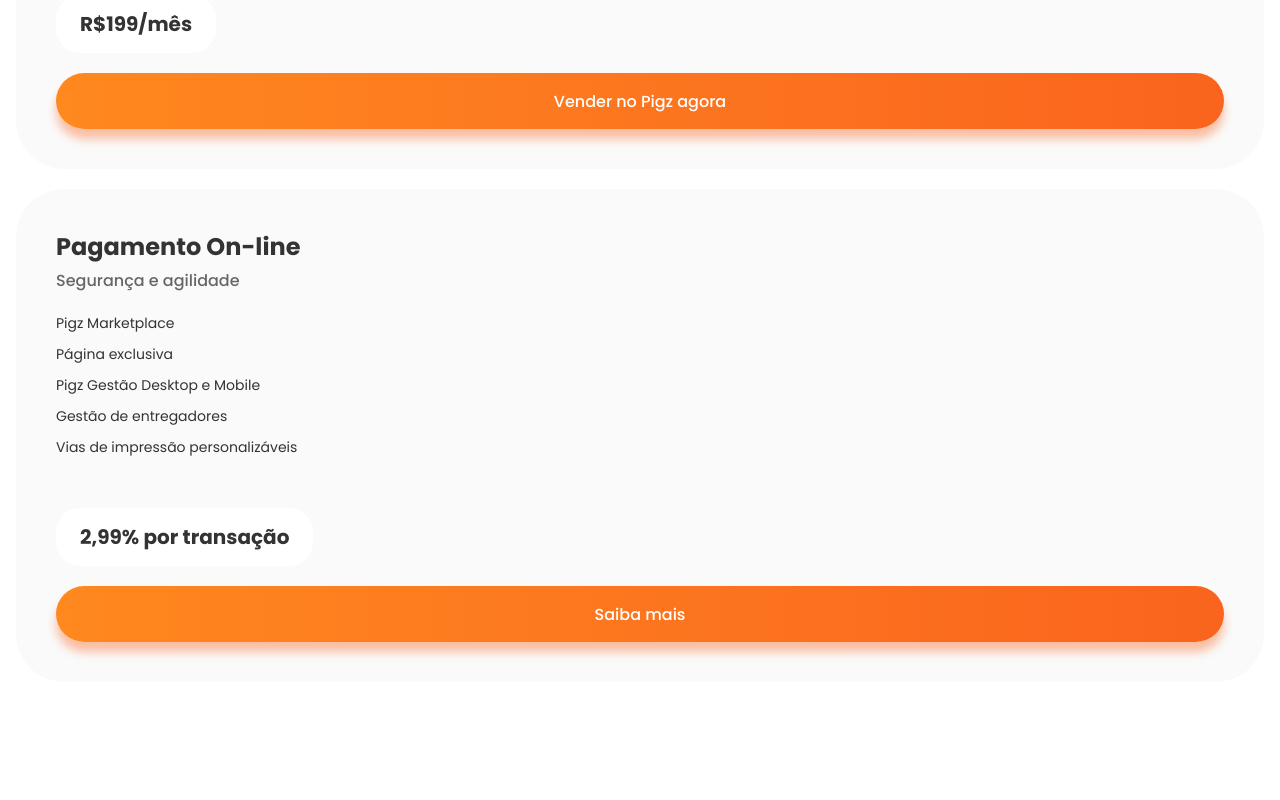
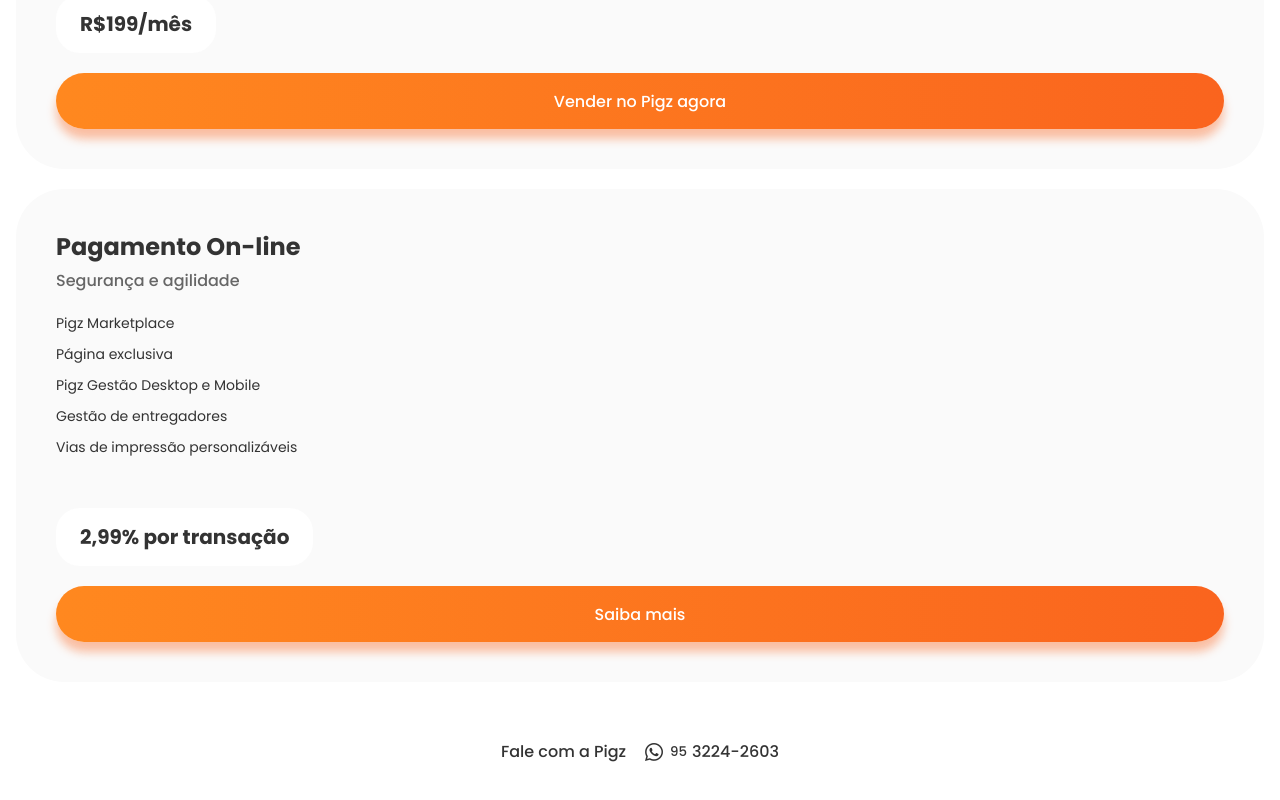
Before and after one commit to Adrianodbs/desafio-tecnico-09-06, a React (Vite) app: page / in a window 1280 px wide. Shown: the part 3481-4281 px from the top of the page. Before the commit the page ends 4183 px from the top, so only its background shows below. Built offline with nearby package versions, Linux system fonts and the light colour scheme.

Commit message:
finalizando infoContainer

```diff
--- a/src/pages/InfoContainer/index.jsx
+++ b/src/pages/InfoContainer/index.jsx
@@ -1,6 +1,8 @@
 import * as C from './style'
 
 import phones from '../../assets/phones.png'
+import whats from '../../assets/whats.png'
+
 import InfoCards from '../../components/InfoCards'
 
 function InfoContainer() {
@@ -33,6 +35,11 @@
         price="2,99% por transação"
         button="Saiba mais"
       />
+      <h6>
+        Fale com a Pigz
+        <img src={whats} alt="Whatsapp" />
+        <small>95</small>3224-2603
+      </h6>
     </C.Container>
   )
 }
--- a/src/pages/InfoContainer/style.js
+++ b/src/pages/InfoContainer/style.js
@@ -29,6 +29,24 @@
     font-size: 16px;
     font-weight: 400;
   }
+
+  h6 {
+    color: #333333;
+    font-size: 16px;
+    font-weight: 500;
+    display: flex;
+    align-items: center;
+    margin: 37px 0 56px;
+
+    img {
+      width: 18px;
+      margin: 0 7px 0 19px;
+    }
+
+    small {
+      margin-right: 5px;
+    }
+  }
 `
 
 export const Info = styled.div`
```
Also changed, not shown: src/assets/whats.png (added).
